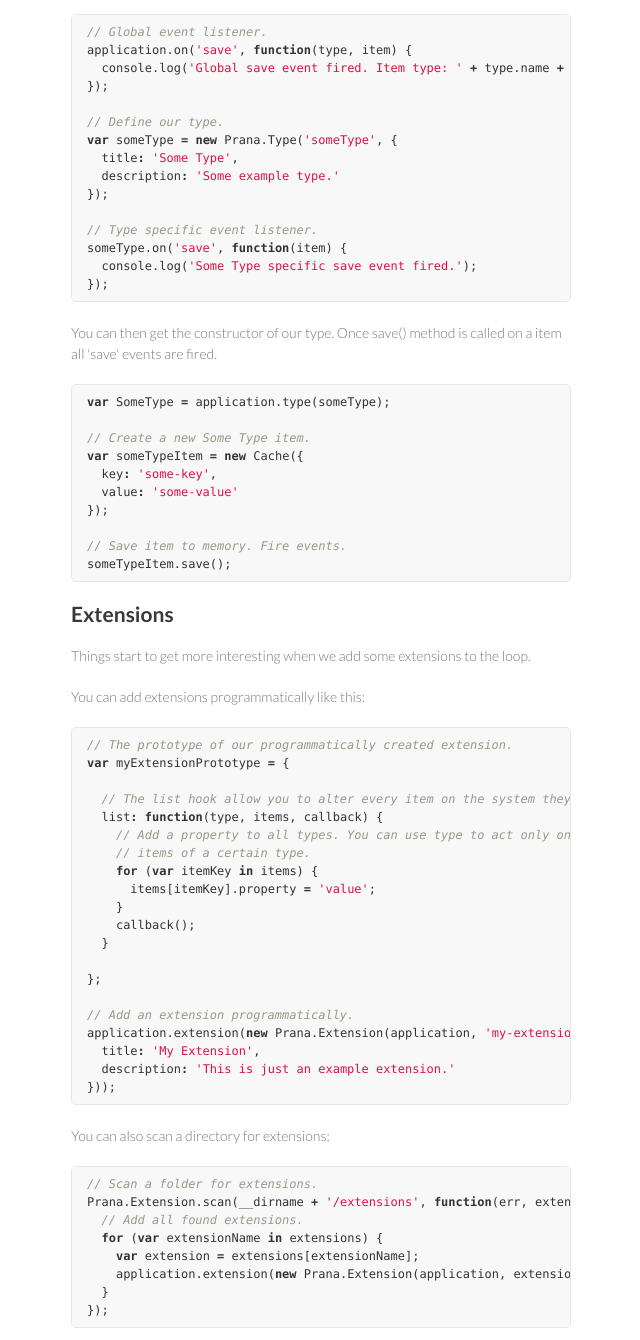
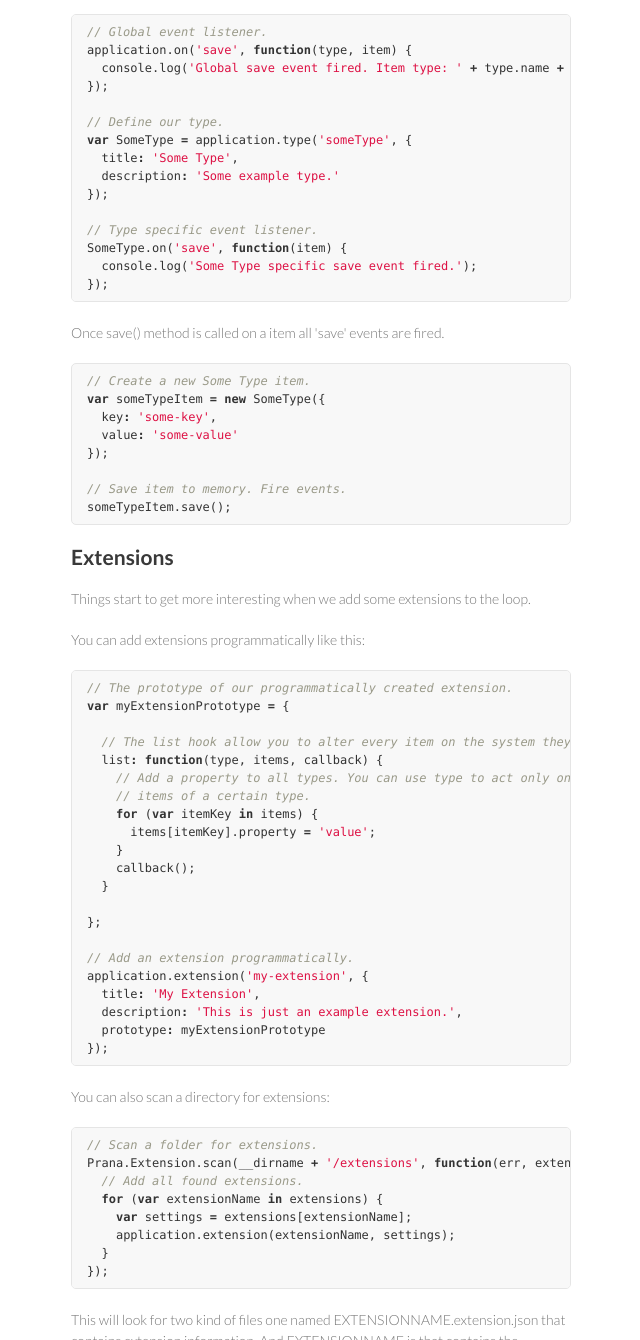
Before and after one commit to recidive/prana, a plain HTML site: page index.html in a window 1280 px wide. Shown: the part 1460-2800 px from the top of the page, without its empty margins (499-1139 px from the left). Drawn offline with Linux system fonts and the light colour scheme.

Commit message:
Updating index.html based on readme.md.

```diff
--- a/index.html
+++ b/index.html
@@ -52,7 +52,7 @@
 <div class="highlight"><pre><span class="kd">var</span> <span class="nx">Prana</span> <span class="o">=</span> <span class="nx">require</span><span class="p">(</span><span class="s1">'prana'</span><span class="p">);</span>
 
 <span class="kd">var</span> <span class="nx">application</span> <span class="o">=</span> <span class="k">new</span> <span class="nx">Prana</span><span class="p">();</span>
-<span class="nx">application</span><span class="p">.</span><span class="nx">type</span><span class="p">(</span><span class="k">new</span> <span class="nx">Prana</span><span class="p">.</span><span class="nx">Type</span><span class="p">(</span><span class="s1">'myType'</span><span class="p">,</span> <span class="p">{</span>
+<span class="nx">application</span><span class="p">.</span><span class="nx">type</span><span class="p">(</span><span class="s1">'myType'</span><span class="p">,</span> <span class="p">{</span>
   <span class="nx">title</span><span class="o">:</span> <span class="s1">'My Type'</span><span class="p">,</span>
   <span class="nx">description</span><span class="o">:</span> <span class="s1">'This is one of my application types.'</span>
 <span class="p">});</span>
@@ -103,23 +103,21 @@
 <span class="p">});</span>
 
 <span class="c1">// Define our type.</span>
-<span class="kd">var</span> <span class="nx">someType</span> <span class="o">=</span> <span class="k">new</span> <span class="nx">Prana</span><span class="p">.</span><span class="nx">Type</span><span class="p">(</span><span class="s1">'someType'</span><span class="p">,</span> <span class="p">{</span>
+<span class="kd">var</span> <span class="nx">SomeType</span> <span class="o">=</span> <span class="nx">application</span><span class="p">.</span><span class="nx">type</span><span class="p">(</span><span class="s1">'someType'</span><span class="p">,</span> <span class="p">{</span>
   <span class="nx">title</span><span class="o">:</span> <span class="s1">'Some Type'</span><span class="p">,</span>
   <span class="nx">description</span><span class="o">:</span> <span class="s1">'Some example type.'</span>
 <span class="p">});</span>
 
 <span class="c1">// Type specific event listener.</span>
-<span class="nx">someType</span><span class="p">.</span><span class="nx">on</span><span class="p">(</span><span class="s1">'save'</span><span class="p">,</span> <span class="kd">function</span><span class="p">(</span><span class="nx">item</span><span class="p">)</span> <span class="p">{</span>
+<span class="nx">SomeType</span><span class="p">.</span><span class="nx">on</span><span class="p">(</span><span class="s1">'save'</span><span class="p">,</span> <span class="kd">function</span><span class="p">(</span><span class="nx">item</span><span class="p">)</span> <span class="p">{</span>
   <span class="nx">console</span><span class="p">.</span><span class="nx">log</span><span class="p">(</span><span class="s1">'Some Type specific save event fired.'</span><span class="p">);</span>
 <span class="p">});</span>
 </pre></div>
 
-<p>You can then get the constructor of our type. Once save() method is called on a item all 'save' events are fired.</p>
+<p>Once save() method is called on a item all 'save' events are fired.</p>
 
-<div class="highlight"><pre><span class="kd">var</span> <span class="nx">SomeType</span> <span class="o">=</span> <span class="nx">application</span><span class="p">.</span><span class="nx">type</span><span class="p">(</span><span class="nx">someType</span><span class="p">);</span>
-
-<span class="c1">// Create a new Some Type item.</span>
-<span class="kd">var</span> <span class="nx">someTypeItem</span> <span class="o">=</span> <span class="k">new</span> <span class="nx">Cache</span><span class="p">({</span>
+<div class="highlight"><pre><span class="c1">// Create a new Some Type item.</span>
+<span class="kd">var</span> <span class="nx">someTypeItem</span> <span class="o">=</span> <span class="k">new</span> <span class="nx">SomeType</span><span class="p">({</span>
   <span class="nx">key</span><span class="o">:</span> <span class="s1">'some-key'</span><span class="p">,</span>
   <span class="nx">value</span><span class="o">:</span> <span class="s1">'some-value'</span>
 <span class="p">});</span>
@@ -151,10 +149,11 @@
 <span class="p">};</span>
 
 <span class="c1">// Add an extension programmatically.</span>
-<span class="nx">application</span><span class="p">.</span><span class="nx">extension</span><span class="p">(</span><span class="k">new</span> <span class="nx">Prana</span><span class="p">.</span><span class="nx">Extension</span><span class="p">(</span><span class="nx">application</span><span class="p">,</span> <span class="s1">'my-extension'</span><span class="p">,</span> <span class="nx">myExtensionPrototype</span><span class="p">,</span> <span class="p">{</span>
+<span class="nx">application</span><span class="p">.</span><span class="nx">extension</span><span class="p">(</span><span class="s1">'my-extension'</span><span class="p">,</span> <span class="p">{</span>
   <span class="nx">title</span><span class="o">:</span> <span class="s1">'My Extension'</span><span class="p">,</span>
-  <span class="nx">description</span><span class="o">:</span> <span class="s1">'This is just an example extension.'</span>
-<span class="p">}));</span>
+  <span class="nx">description</span><span class="o">:</span> <span class="s1">'This is just an example extension.'</span><span class="p">,</span>
+  <span class="nx">prototype</span><span class="o">:</span> <span class="nx">myExtensionPrototype</span>
+<span class="p">});</span>
 </pre></div>
 
 <p>You can also scan a directory for extensions:</p>
@@ -163,8 +162,8 @@
 <span class="nx">Prana</span><span class="p">.</span><span class="nx">Extension</span><span class="p">.</span><span class="nx">scan</span><span class="p">(</span><span class="nx">__dirname</span> <span class="o">+</span> <span class="s1">'/extensions'</span><span class="p">,</span> <span class="kd">function</span><span class="p">(</span><span class="nx">err</span><span class="p">,</span> <span class="nx">extensions</span><span class="p">)</span> <span class="p">{</span>
   <span class="c1">// Add all found extensions.</span>
   <span class="k">for</span> <span class="p">(</span><span class="kd">var</span> <span class="nx">extensionName</span> <span class="k">in</span> <span class="nx">extensions</span><span class="p">)</span> <span class="p">{</span>
-    <span class="kd">var</span> <span class="nx">extension</span> <span class="o">=</span> <span class="nx">extensions</span><span class="p">[</span><span class="nx">extensionName</span><span class="p">];</span>
-    <span class="nx">application</span><span class="p">.</span><span class="nx">extension</span><span class="p">(</span><span class="k">new</span> <span class="nx">Prana</span><span class="p">.</span><span class="nx">Extension</span><span class="p">(</span><span class="nx">application</span><span class="p">,</span> <span class="nx">extensionName</span><span class="p">,</span> <span class="nx">extension</span><span class="p">.</span><span class="nx">prototype</span><span class="p">,</span> <span class="nx">extension</span><span class="p">.</span><span class="nx">info</span><span class="p">));</span>
+    <span class="kd">var</span> <span class="nx">settings</span> <span class="o">=</span> <span class="nx">extensions</span><span class="p">[</span><span class="nx">extensionName</span><span class="p">];</span>
+    <span class="nx">application</span><span class="p">.</span><span class="nx">extension</span><span class="p">(</span><span class="nx">extensionName</span><span class="p">,</span> <span class="nx">settings</span><span class="p">);</span>
   <span class="p">}</span>
 <span class="p">});</span>
 </pre></div>
```
